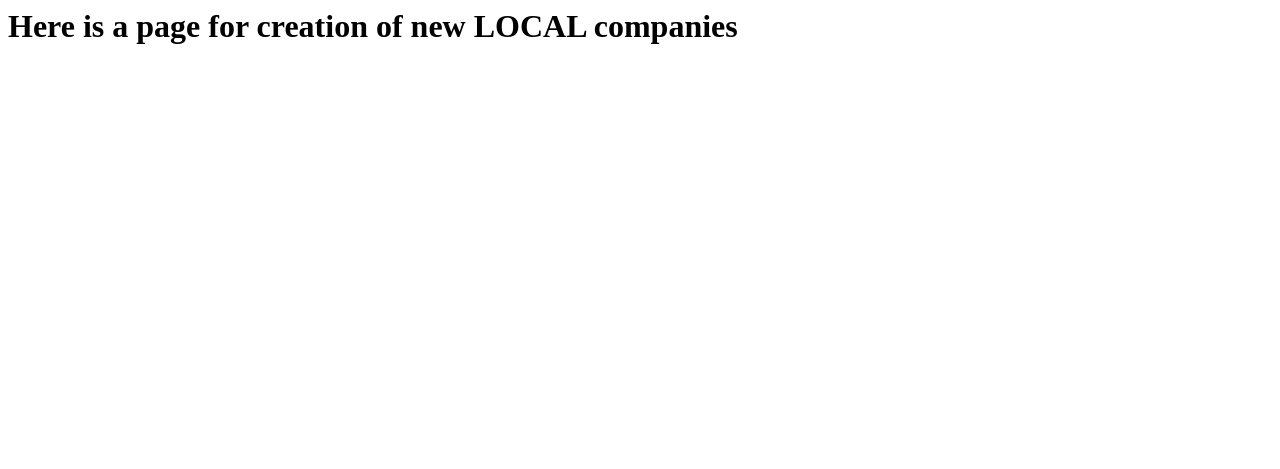
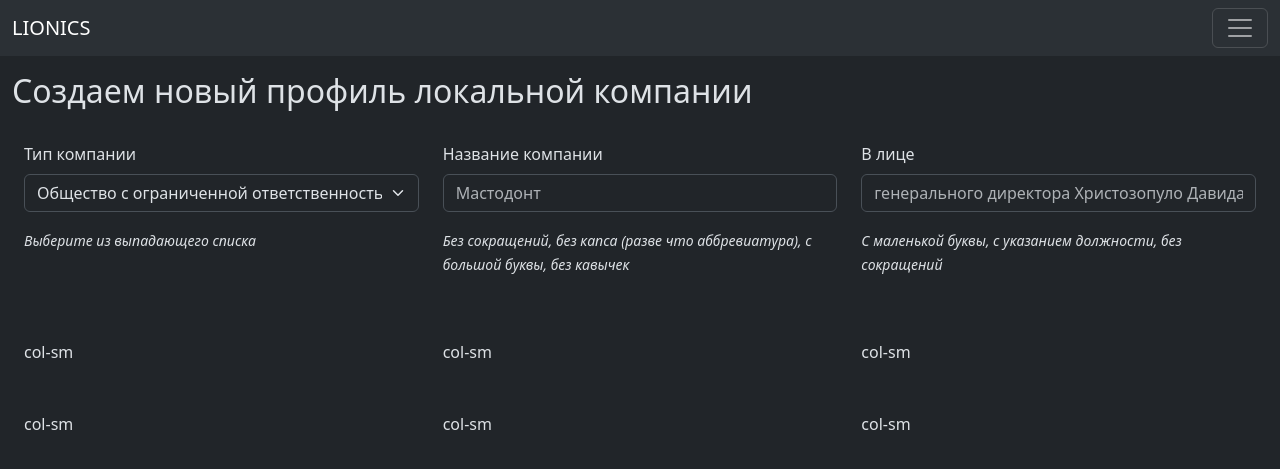
Before and after one commit to gavrk/lionics_erp, a Django app: page /companies/register_loc/ in a window 1280 px wide. Shown: the top 469 px of the page. Run offline with Django 3.2, Linux system fonts and the light colour scheme.

Commit message:
The most latest version

```diff
--- /dev/null
+++ b/companies/templates/companies/base.html
@@ -0,0 +1,58 @@
+<!doctype html>
+<html lang="en" data-bs-theme="dark">
+  <head>
+    <meta charset="utf-8">
+    <meta name="viewport" content="width=device-width, initial-scale=1">
+    <title>Bootstrap demo</title>
+    <link href="https://cdn.jsdelivr.net/npm/bootstrap@5.3.0-alpha1/dist/css/bootstrap.min.css" rel="stylesheet" integrity="sha384-GLhlTQ8iRABdZLl6O3oVMWSktQOp6b7In1Zl3/Jr59b6EGGoI1aFkw7cmDA6j6gD" crossorigin="anonymous">
+  </head>
+  <body>
+    <nav class="navbar bg-body-tertiary fixed-top">
+      <div class="container-fluid">
+        <a class="navbar-brand" href="#">LIONICS</a>
+        <button class="navbar-toggler" type="button" data-bs-toggle="offcanvas" data-bs-target="#offcanvasNavbar" aria-controls="offcanvasNavbar">
+          <span class="navbar-toggler-icon"></span>
+        </button>
+        <div class="offcanvas offcanvas-end" tabindex="-1" id="offcanvasNavbar" aria-labelledby="offcanvasNavbarLabel">
+          <div class="offcanvas-header">
+            <h5 class="offcanvas-title" id="offcanvasNavbarLabel">LIONICS</h5>
+            <button type="button" class="btn-close" data-bs-dismiss="offcanvas" aria-label="Close"></button>
+          </div>
+          <div class="offcanvas-body">
+            <ul class="navbar-nav justify-content-end flex-grow-1 pe-3">
+                <li class="nav-item">
+                    <a class="nav-link" href="#">Главная</a>
+                </li>
+                <li class="nav-item">
+                    <a class="nav-link" href="#">Профили компаний</a>
+                </li>
+                <li class="nav-item">
+                    <a class="nav-link" href="#">Генератор документов</a>
+                </li>
+
+                <li class="nav-item dropdown">
+                    <a class="nav-link dropdown-toggle" href="#" role="button" data-bs-toggle="dropdown" aria-expanded="false">
+                      Dropdown
+                </a>
+                    <ul class="dropdown-menu"><li><a class="dropdown-item" href="#">Action</a></li>
+                        <li><a class="dropdown-item" href="#">Another action</a></li>
+                        <li>
+                            <hr class="dropdown-divider">
+                        </li>
+                        <li><a class="dropdown-item" href="#">Something else here</a></li>
+                    </ul>
+                </li>
+            </ul>
+            <form class="d-flex mt-3" role="search">
+              <input class="form-control me-2" type="search" placeholder="Что ищем..." aria-label="Search">
+              <button class="btn btn-outline-success" type="submit">Поиск</button>
+            </form>
+          </div>
+        </div>
+      </div>
+    </nav>
+    {% block body %}
+    {% endblock %}
+    <script src="https://cdn.jsdelivr.net/npm/bootstrap@5.3.0-alpha1/dist/js/bootstrap.bundle.min.js" integrity="sha384-w76AqPfDkMBDXo30jS1Sgez6pr3x5MlQ1ZAGC+nuZB+EYdgRZgiwxhTBTkF7CXvN" crossorigin="anonymous"></script>
+  </body>
+</html>
--- a/companies/templates/companies/index.html
+++ b/companies/templates/companies/index.html
@@ -1,3 +1,5 @@
+{% extends 'companies/base.html' %}
+
 <div>
     <h3>Список локальных компаний</h3>
     <ul>
--- /dev/null
+++ b/companies/templates/companies/register_loc.html
@@ -0,0 +1,49 @@
+{% extends 'companies/base.html' %}
+
+{% block body %}
+
+    <br><br><br>
+    <div class="container-fluid">
+        <h2>Создаем новый профиль локальной компании</h2>
+        <br>
+        <div class="container-fluid">
+            <div class="row">
+                <div class="col-lg">
+                    <label for="company_type" class="form-label">Тип компании</label><br>
+                    <select class="form-select" id='company_type' aria-label="Default select example">
+                        <option selected>Общество с ограниченной ответственностью</option>
+                        <option value="1">Индивидуальный предприниматель</option>
+                        <option value="2">Закрытое акционерное общество</option>
+                        <option value="3">Открытое акционерное общество</option>
+                    </select>
+                    <p></p><em><small>Выберите из выпадающего списка</small></em></label></p>
+                </div>
+                <div class="col-lg">
+                    <label for="company_name" class="form-label">Название компании</label><br>
+                    <input type="text" class="form-control" id="company_name" placeholder='Мастодонт'>
+                    <p></p><em><small>Без сокращений, без капса (разве что аббревиатура), с большой буквы, без кавычек</small></em></label></p>
+                </div>
+                <div class="col-lg">
+                    <label for="company_name" class="form-label">В лице</label><br>
+                    <input type="text" class="form-control" id="company_name" placeholder='генерального директора Христозопуло Давида Виссарионовича'>
+                    <p></p><em><small>С маленькой буквы, с указанием должности, без сокращений</small></em></label></p>
+                </div>
+            </div>
+            <br><br>
+            <div class="row">
+                <div class="col-lg">col-sm</div>
+                <div class="col-lg">col-sm</div>
+                <div class="col-lg">col-sm</div>
+            </div>
+            <br><br>
+            <div class="row">
+                <div class="col-lg">col-sm</div>
+                <div class="col-lg">col-sm</div>
+                <div class="col-lg">col-sm</div>
+            </div>
+        </div>
+
+    </div>
+
+
+{% endblock %}
--- a/companies/views.py
+++ b/companies/views.py
@@ -1,5 +1,5 @@
 from django.http import HttpResponse, Http404
-from django.shortcuts import render
+from django.shortcuts import render, get_object_or_404
 from .models import CompanyLoc, CompanyInt
 
 def index(request):
@@ -14,14 +14,11 @@ def index(request):
 
 
 def register_loc(request):
-    return HttpResponse('<h1>Here is a page for creation of new LOCAL companies</h1>')
+    return render(request, 'companies/register_loc.html')
 
 
 def detail_loc(request, companyloc_id):
-    try:
-        company_loc = CompanyLoc.objects.get(pk=companyloc_id)
-    except CompanyLoc.DoesNotExist:
-        raise Http404('Local company does not exist')
+    company_loc = get_object_or_404(CompanyLoc, pk=companyloc_id)
     return render(request, 'companies/detail_loc.html', {'company_loc': company_loc})
 
 
@@ -30,8 +27,5 @@ def register_int(request):
 
 
 def detail_int(request, companyint_id):
-    try:
-        company_int = CompanyInt.objects.get(pk=companyint_id)
-    except CompanyInt.DoesNotExist:
-        raise Http404('International company does not exist')
+    company_int = get_object_or_404(CompanyLoc, pk=companyint_id)
     return render(request, 'companies/detail_int.html', {'company_int': company_int})
```
